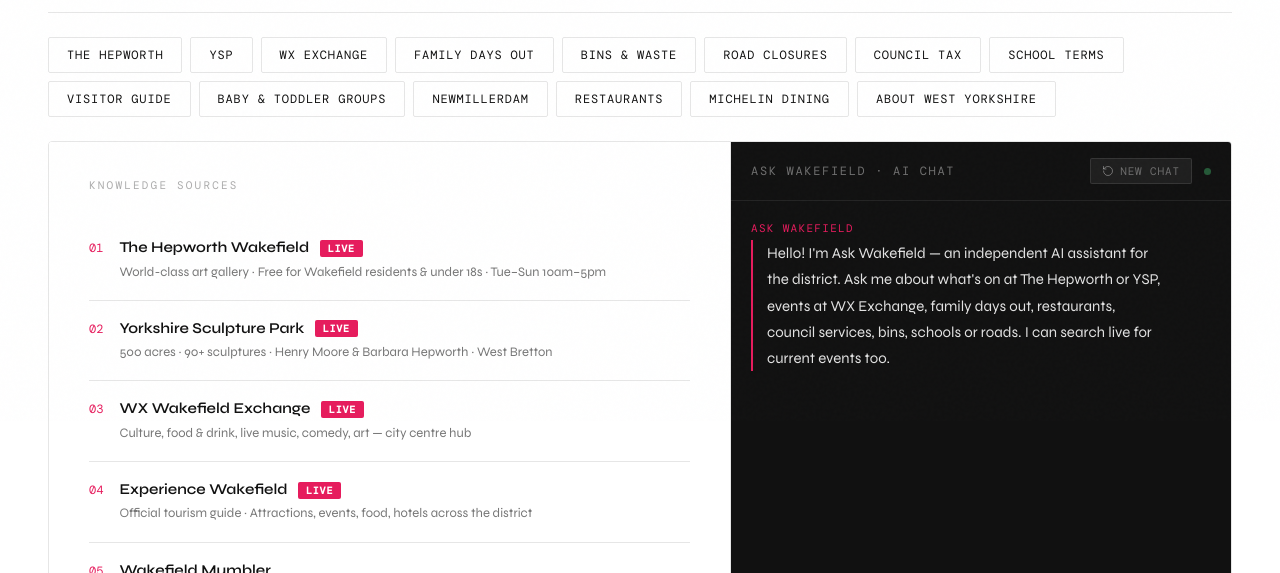
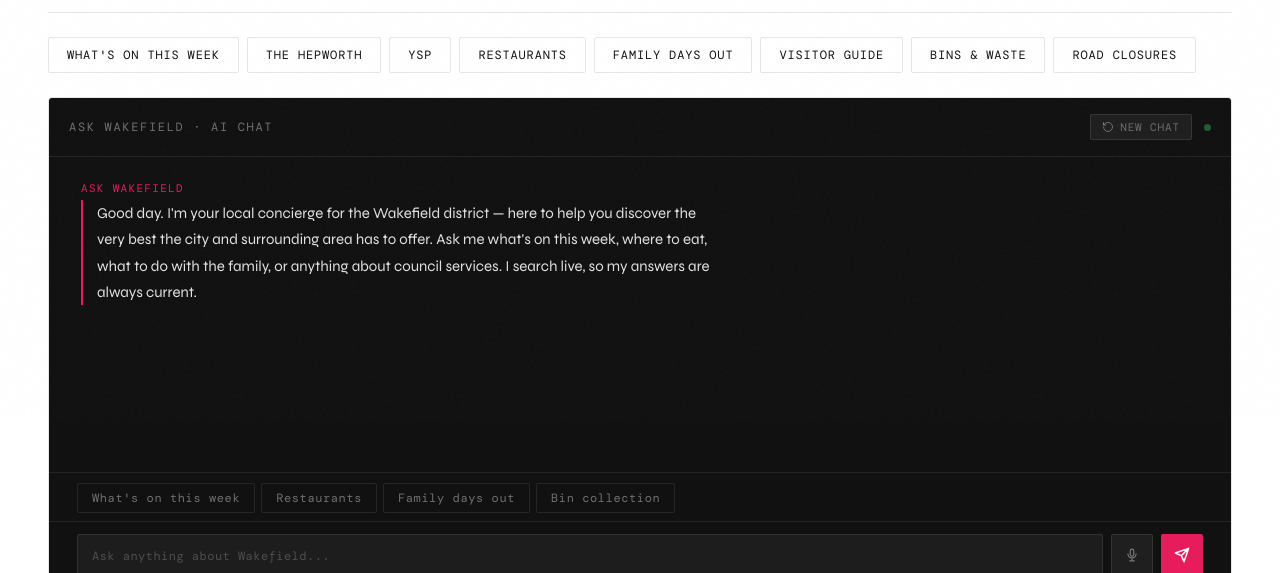
Before and after one commit to joash-maker/ask-wakefield, a website: page index.html in a window 1280 px wide. Shown: the part 379-952 px from the top of the page. Drawn offline with nearby package versions, Linux system fonts and the light colour scheme; a web font is replaced by a local one.

Commit message:
Update index.html

```diff
--- a/index.html
+++ b/index.html
@@ -134,37 +134,16 @@
 
     /* ─── MAIN GRID ─── */
     .main-grid {
-      display: grid; grid-template-columns: 1fr 500px; margin: 0 48px;
+      display: block; margin: 0 48px;
       border: 1px solid var(--line); border-radius: 4px; overflow: hidden;
-      opacity: 0; animation: fadeUp 0.7s 0.7s ease forwards; height: 720px;
+      opacity: 0; animation: fadeUp 0.7s 0.7s ease forwards;
     }
 
-    /* ─── LEFT PANEL ─── */
-    .left-panel {
-      background: #fff; padding: 36px 40px; display: flex; flex-direction: column;
-      gap: 28px; border-right: 1px solid var(--line); overflow-y: auto;
-    }
-    .panel-label { font-family: 'DM Mono', monospace; font-size: 11px; letter-spacing: 0.2em; text-transform: uppercase; color: rgba(17,17,17,0.35); }
-    .source-list { display: flex; flex-direction: column; }
-    .source-item {
-      display: flex; align-items: flex-start; gap: 16px; padding: 18px 0;
-      border-bottom: 1px solid var(--line); cursor: none; transition: padding-left 0.2s ease;
-    }
-    .source-item:last-child { border-bottom: none; }
-    .source-item:hover { padding-left: 6px; }
-    .source-num { font-family: 'DM Mono', monospace; font-size: 12px; color: var(--red); flex-shrink: 0; margin-top: 2px; }
-    .source-name { font-family: 'Syne', sans-serif; font-size: 15px; font-weight: 600; color: var(--ink); line-height: 1.3; margin-bottom: 4px; }
-    .source-desc { font-family: 'Syne', sans-serif; font-size: 13px; color: var(--dim); line-height: 1.55; }
-    .live-badge {
-      font-family: 'DM Mono', monospace; font-size: 10px; letter-spacing: 0.08em;
-      text-transform: uppercase; background: var(--red); color: #fff;
-      padding: 2px 8px; border-radius: 2px; margin-left: 7px; vertical-align: middle;
-    }
-    .panel-footer { margin-top: auto; padding-top: 8px; }
-    .panel-footer p { font-family: 'DM Mono', monospace; font-size: 12px; color: rgba(17,17,17,0.3); line-height: 1.8; }
+    /* ─── LEFT PANEL — hidden in full-width layout ─── */
+    .left-panel { display: none; }
 
-    /* ─── RIGHT PANEL — CHAT ─── */
-    .right-panel { background: var(--chat-bg); display: flex; flex-direction: column; height: 100%; overflow: hidden; }
+    /* ─── RIGHT PANEL — CHAT (full width) ─── */
+    .right-panel { background: var(--chat-bg); display: flex; flex-direction: column; height: 520px; overflow: hidden; }
 
     .chat-header {
       padding: 16px 20px; border-bottom: 1px solid var(--chat-line);
@@ -187,7 +166,7 @@
 
     /* ─── MESSAGES ─── */
     .messages {
-      flex: 1; min-height: 0; overflow-y: auto; padding: 20px; display: flex;
+      flex: 1; min-height: 0; overflow-y: auto; padding: 24px 32px; display: flex;
       flex-direction: column; gap: 18px; scroll-behavior: smooth;
     }
     .messages::-webkit-scrollbar { width: 6px; }
@@ -202,7 +181,7 @@
     .msg.bot .msg-meta { color: var(--red); }
     .msg.user .msg-meta { color: rgba(255,255,255,0.28); text-align: right; }
 
-    .msg-text { font-family: 'Syne', sans-serif; font-size: 15px; font-weight: 400; line-height: 1.75; max-width: 90%; }
+    .msg-text { font-family: 'Syne', sans-serif; font-size: 15px; font-weight: 400; line-height: 1.75; max-width: 72ch; }
     .msg.bot .msg-text { color: rgba(255,255,255,0.88); border-left: 2px solid var(--red); padding-left: 14px; }
     .msg.user .msg-text { color: rgba(255,255,255,0.55); align-self: flex-end; text-align: right; border-right: 2px solid rgba(255,255,255,0.12); padding-right: 14px; }
     .msg-text a { color: var(--red-lt); text-decoration: underline; text-underline-offset: 3px; }
@@ -268,7 +247,7 @@
     .followup-chip:hover { color: #fff; border-color: var(--red); background: rgba(230,28,93,0.1); }
 
     /* ─── CHIPS (initial) ─── */
-    .chips { border-top: 1px solid var(--chat-line); padding: 10px 16px 8px; display: flex; flex-wrap: wrap; gap: 6px; flex-shrink: 0; }
+    .chips { border-top: 1px solid var(--chat-line); padding: 10px 28px 8px; display: flex; flex-wrap: wrap; gap: 6px; flex-shrink: 0; }
     .chip {
       font-family: 'DM Mono', monospace; font-size: 12px; letter-spacing: 0.05em;
       color: rgba(255,255,255,0.4); border: 1px solid rgba(255,255,255,0.09);
@@ -277,7 +256,7 @@
     .chip:hover { color: #fff; border-color: var(--red); background: rgba(230,28,93,0.12); }
 
     /* ─── INPUT AREA ─── */
-    .input-area { border-top: 1px solid var(--chat-line); padding: 12px 16px 14px; display: flex; gap: 8px; align-items: center; flex-shrink: 0; }
+    .input-area { border-top: 1px solid var(--chat-line); padding: 12px 28px 14px; display: flex; gap: 8px; align-items: center; flex-shrink: 0; }
 
     #userInput {
       flex: 1; background: rgba(255,255,255,0.05); border: 1px solid rgba(255,255,255,0.09);
@@ -407,9 +386,11 @@
       .divider { margin-left: 24px; margin-right: 24px; }
       .topics { padding: 16px 24px; gap: 6px; }
       .topic { font-size: 11px; padding: 7px 13px; }
-      .main-grid { grid-template-columns: 1fr; margin: 0 24px; height: auto; }
-      .left-panel { display: none; }
-      .right-panel { height: 620px; }
+      .main-grid { margin: 0 24px; }
+      .right-panel { height: 480px; }
+      .messages { padding: 16px 20px; }
+      .input-area { padding: 10px 20px 12px; }
+      .chips { padding: 8px 20px 6px; }
       .embed-section, .faq-section, .contact-section { margin-left: 24px; margin-right: 24px; }
       .embed-body, .contact-inner { grid-template-columns: 1fr; }
       .embed-info { border-right: none; border-bottom: 1px solid var(--line); }
@@ -430,6 +411,7 @@
       #cursor, #cursor-ring { display: none; }
       .topics { padding: 12px 16px; }
       .main-grid { margin: 0 16px; }
+      .right-panel { height: 460px; }
       .embed-section, .faq-section, .contact-section, footer { margin-left: 16px; margin-right: 16px; }
     }
   </style>
@@ -481,20 +463,14 @@
 
 <!-- Topic pills -->
 <div class="topics">
-  <button class="topic" onclick="sendMsg('What is on at The Hepworth Wakefield this month?')">The Hepworth</button>
-  <button class="topic" onclick="sendMsg('What is happening at Yorkshire Sculpture Park this month?')">YSP</button>
-  <button class="topic" onclick="sendMsg('What events are on at WX Exchange soon?')">WX Exchange</button>
-  <button class="topic" onclick="sendMsg('What are the best family days out in Wakefield?')">Family days out</button>
+  <button class="topic" onclick="sendMsg('What\'s on this week in Wakefield — events, exhibitions, live music, anything worth knowing about?')">What's on this week</button>
+  <button class="topic" onclick="sendMsg('What is happening at The Hepworth Wakefield right now?')">The Hepworth</button>
+  <button class="topic" onclick="sendMsg('What is happening at Yorkshire Sculpture Park right now?')">YSP</button>
+  <button class="topic" onclick="sendMsg('What are the best restaurants in Wakefield for a special occasion?')">Restaurants</button>
+  <button class="topic" onclick="sendMsg('What are the best family days out in Wakefield and West Yorkshire?')">Family days out</button>
+  <button class="topic" onclick="sendMsg('I\'m visiting Wakefield for the first time — what should I see and do?')">Visitor guide</button>
   <button class="topic" onclick="sendMsg('What type of bins does Wakefield collect and how often?')">Bins &amp; waste</button>
-  <button class="topic" onclick="sendMsg('How do I find live road closures in Wakefield?')">Road closures</button>
-  <button class="topic" onclick="sendMsg('How does Council Tax work in Wakefield?')">Council Tax</button>
-  <button class="topic" onclick="sendMsg('When are the school holidays in Wakefield?')">School terms</button>
-  <button class="topic" onclick="sendMsg('What are the best things to see and do in Wakefield for visitors?')">Visitor guide</button>
-  <button class="topic" onclick="sendMsg('What classes and activities are there in Wakefield for babies and toddlers?')">Baby &amp; toddler groups</button>
-  <button class="topic" onclick="sendMsg('Tell me about Newmillerdam Country Park — what can I do there?')">Newmillerdam</button>
-  <button class="topic" onclick="sendMsg('What are the best restaurants in Wakefield?')">Restaurants</button>
-  <button class="topic" onclick="sendMsg('Are there any Michelin starred restaurants in West Yorkshire?')">Michelin dining</button>
-  <button class="topic" onclick="sendMsg('Tell me about West Yorkshire — what are the main towns and things to see?')">About West Yorkshire</button>
+  <button class="topic" onclick="sendMsg('How do I find live road closures and traffic issues in Wakefield?')">Road closures</button>
 </div>
 
 <!-- Main grid -->
@@ -554,15 +530,15 @@
     <div class="messages" id="messages">
       <div class="msg bot">
         <div class="msg-meta">Ask Wakefield</div>
-        <div class="msg-text">Hello! I'm Ask Wakefield — an independent AI assistant for the district. Ask me about what's on at The Hepworth or YSP, events at WX Exchange, family days out, restaurants, council services, bins, schools or roads. I can search live for current events too.</div>
+        <div class="msg-text">Good day. I'm your local concierge for the Wakefield district — here to help you discover the very best the city and surrounding area has to offer. Ask me what's on this week, where to eat, what to do with the family, or anything about council services. I search live, so my answers are always current.</div>
       </div>
     </div>
 
     <div class="chips" id="chips">
-      <button class="chip" onclick="sendMsg('What is on at The Hepworth this month?')">Hepworth — what's on</button>
-      <button class="chip" onclick="sendMsg('Best family days out in Wakefield?')">Family days out</button>
-      <button class="chip" onclick="sendMsg('When is my bin collected?')">Bin collection</button>
-      <button class="chip" onclick="sendMsg('What events are on at WX Exchange?')">WX events</button>
+      <button class="chip" onclick="sendMsg('What\'s on this week in Wakefield — events, exhibitions, live music, anything worth knowing about?')">What's on this week</button>
+      <button class="chip" onclick="sendMsg('What are the best restaurants in Wakefield for a special occasion?')">Restaurants</button>
+      <button class="chip" onclick="sendMsg('What are the best family days out in Wakefield and West Yorkshire?')">Family days out</button>
+      <button class="chip" onclick="sendMsg('What type of bins does Wakefield collect and how often?')">Bin collection</button>
     </div>
 
     <div class="input-area">
@@ -1004,7 +980,7 @@
   const wrap = document.createElement('div'); wrap.className = 'msg bot';
   const meta = document.createElement('div'); meta.className = 'msg-meta'; meta.textContent = 'Ask Wakefield';
   const bubble = document.createElement('div'); bubble.className = 'msg-text';
-  bubble.textContent = 'Hello! I\'m Ask Wakefield — an independent AI assistant for the district. Ask me about what\'s on at The Hepworth or YSP, events at WX Exchange, family days out, restaurants, council services, bins, schools or roads. I can search live for current events too.';
+  bubble.textContent = 'Good day. I\'m your local concierge for the Wakefield district — here to help you discover the very best the city and surrounding area has to offer. Ask me what\'s on this week, where to eat, what to do with the family, or anything about council services. I search live, so my answers are always current.';
   wrap.appendChild(meta); wrap.appendChild(bubble);
   msgsEl.appendChild(wrap);
   inputEl.focus();
```
